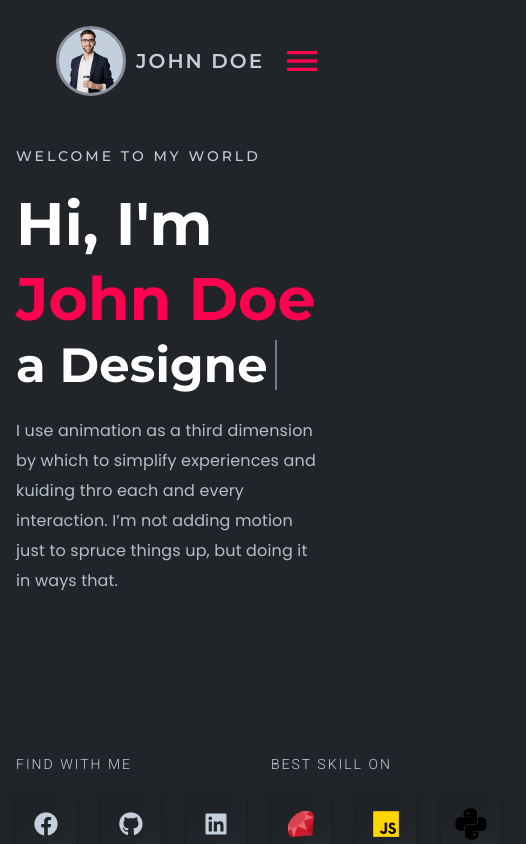
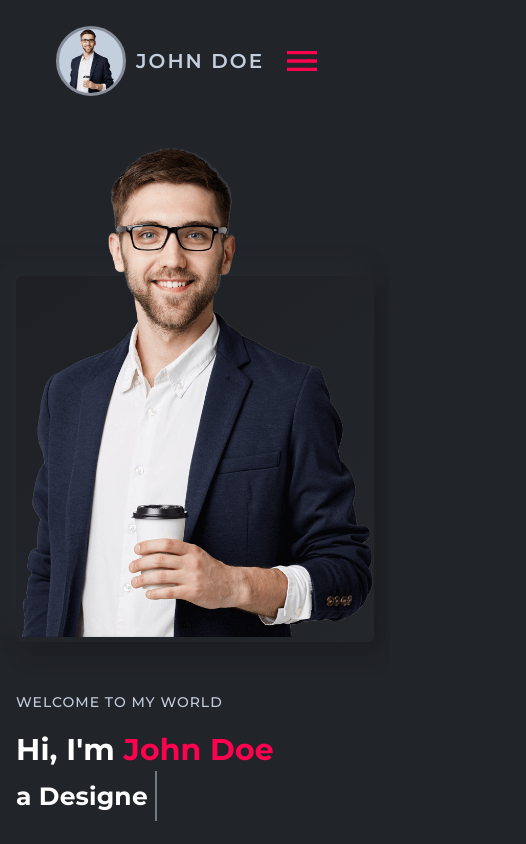
Before and after one commit to imranprof/jobs-frontend, a Next.js app: page / in a window 390 px wide. Shown: the top 844 px of the page, 526 px wide, since content can reach past the window. Built offline with nearby package versions, Linux system fonts and the light colour scheme.

Commit message:
style: make homepage responsive
- use mui default breakpoints

```diff
--- a/src/components/Home/index.js
+++ b/src/components/Home/index.js
@@ -15,13 +15,12 @@ const Home = () => {
     const expertises = profileData.expertises.map(expertise => expertise + '. ');
 
     return (
-        <div className={classes.homeWrapper}>
-            <Grid container>
-                <Grid item xs={12} sm={12} md={7} className={`${classes.homeWrapper}__left`}>
+            <Grid container className={classes.homeWrapper}>
+                <Grid item xs={12} md={7} className={`${classes.homeWrapper}__left`} >
                     <div className={`${classes.homeWrapper}__left-top`}>
-                        <span className={`${classes.homeWrapper}__headline`}>{profileData.headline}</span>
+                        <span className={`${classes.homeWrapper}__left-top__headline`}>{profileData.headline}</span>
                         <TypeWriter expertises={expertises} classes={classes}/>
-                        <p className={`${classes.homeWrapper}__bio`}>{profileData.bio}</p>
+                        <p className={`${classes.homeWrapper}__left-top__bio`}>{profileData.bio}</p>
                     </div>
                     <div className={`${classes.homeWrapper}__left-bottom`}>
                         <div>
@@ -33,7 +32,7 @@ const Home = () => {
                             </div>
                         </div>
                         <div>
-                            <span className={`${classes.homeWrapper}__left-bottom__title`}>Best skill on</span>
+                            <span className={`${classes.homeWrapper}__left-bottom__title`}>best skill on</span>
                             <div className={`${classes.homeWrapper}__left-bottom__social-links`}>
                                 {profileData.skills.map(skill =>
                                     <SKill skill={skill} key={skill.id} classes={classes}/>
@@ -42,14 +41,13 @@ const Home = () => {
                         </div>
                     </div>
 
-                </Grid>
-                <Grid item xs={12} sm={12} md={5}>
+                </Grid >
+                <Grid item xs={12} md={5}>
                     <div className={`${classes.homeWrapper}__thumbnail`}>
                         <img src={profileData.avatar} alt={profileData.name} className={`${classes.homeWrapper}__thumbnail--img`} />
                     </div>
                 </Grid>
             </Grid>
-        </div>
     );
 };
 
--- a/src/components/Home/skill.js
+++ b/src/components/Home/skill.js
@@ -4,8 +4,8 @@ import {Paper} from "@material-ui/core";
 
 const SKill = ({classes, skill}) =>  {
     return (
-            <Paper elevation={3} className={`${classes.homeWrapper}__paper`}>
-                <img className={`${classes.homeWrapper}__paper--img`} src={skill.image}/>
+            <Paper elevation={3} className={`${classes.homeWrapper}__left-bottom__social-links__paper`}>
+                <img className={`${classes.homeWrapper}__left-bottom__social-links__paper--img`} src={skill.image}/>
             </Paper>
     );
 }
--- a/src/components/Home/socialLink.js
+++ b/src/components/Home/socialLink.js
@@ -7,8 +7,8 @@ import FontAwesomeIcons from "../../../styles/FontAwesomeIcons";
 const SocialLink = ({classes, link}) =>  {
         return (
             <a href={link.url}>
-                <Paper elevation={3} className={`${classes.homeWrapper}__paper`}>
-                        <Icon className={`${classes.homeWrapper}__paper--icon ${FontAwesomeIcons[link.iconName]}`}></Icon>
+                <Paper elevation={3} className={`${classes.homeWrapper}__left-bottom__social-links__paper`}>
+                        <Icon className={`${classes.homeWrapper}__left-bottom__social-links__paper--icon ${FontAwesomeIcons[link.iconName]}`}/>
                 </Paper>
             </a>
         );
--- a/src/components/Home/style.js
+++ b/src/components/Home/style.js
@@ -1,16 +1,85 @@
 import {makeStyles} from "@material-ui/core/styles";
 
-import COLORS from "../../../styles/colors";
 import FONTS from "../../../styles/fonts";
 
 export const useStyles = makeStyles({
     homeWrapper: theme => ({
+        width: "100%",
+        display: "flex",
+        flexWrap: "wrap-reverse",
+
+        // homeWrapper left side
         '&__left': {
             display: "flex",
             flexDirection: "column",
             justifyContent: "center",
             '&-top': {
-                marginBottom: 142
+                marginBottom: 142,
+                '&__headline': {
+                    fontSize: 14,
+                    fontFamily: FONTS.primaryFont,
+                    color: theme.palette.customColor.main,
+                    letterSpacing: 3,
+                    textTransform: "uppercase",
+                    fontWeight: 500,
+                    display: "block",
+                    marginBottom: 20,
+                    // ========= Breakpoints =========
+                    [theme.breakpoints.down('xs')]: {
+                        letterSpacing: 1
+                    }
+                },
+                '&__title': {
+                    color: theme.palette.customColor.light,
+                    fontSize: 60,
+                    fontWeight: 700,
+                    fontFamily: FONTS.primaryFont,
+                    lineHeight: "75px",
+                    marginTop: 0,
+                    marginBottom: 22,
+                    '&__name': {
+                        color: theme.palette.customColor.highContrast
+                    },
+                    '&__expertise': {
+                        display: "flex",
+                        alignItems: "center",
+                        fontSize: 48,
+                        fontWeight: 700,
+                        height: 58,
+                    },
+                    '&__cursor': {
+                        borderRight: `2px solid ${theme.palette.customColor.main}`,
+                        padding: 3,
+                        height: 50,
+                        opacity: 0.5
+                    },
+                    // ========= Breakpoints =========
+                    [theme.breakpoints.down('md')]: {
+                        fontSize: 50,
+                        '&__expertise': {
+                            fontSize: 40
+                        }
+                    },
+                    [theme.breakpoints.down('xs')]: {
+                        fontSize: 30,
+                        lineHeight: "35px",
+                        '&__expertise': {
+                            fontSize: 25
+                        }
+                    }
+                },
+                '&__bio': {
+                    fontSize: 16,
+                    fontFamily: FONTS.secondaryFont,
+                    lineHeight: "30px",
+                    color: theme.palette.customColor.main,
+                    paddingRight: "16%",
+                    opacity: 0.9,
+                    // ========= Breakpoints =========
+                    [theme.breakpoints.down('sm')]: {
+                        paddingRight: 0
+                    }
+                },
             },
             '&-bottom': {
                 display: "flex",
@@ -29,15 +98,58 @@ export const useStyles = makeStyles({
                     display: "flex",
                     '& a': {
                         textDecoration: "none",
+                    },
+                    '&__paper': {
+                        display: "flex",
+                        justifyContent: "center",
+                        textAlign: "center",
+                        alignItems: "center",
+                        background: theme.palette.customBackground.gradiant.light,
+                        width: 60,
+                        height: 60,
+                        marginRight: 25,
+                        '&--icon': {
+                            color: theme.palette.customColor.main,
+                        },
+                        '&--img': {
+                            maxHeight: 34,
+                        },
+                        [theme.breakpoints.down('md')]: {
+                            width: 50,
+                            height: 50,
+                            marginRight: 20,
+                        },
+                        [theme.breakpoints.down('sm')]: {
+                            width: 60,
+                            height: 60,
+                            marginRight: 25,
+                        }
+                    },
+                },
+                // ========= Breakpoints =========
+                [theme.breakpoints.down('sm')]: {
+                    width: "100%",
+                    flexDirection: "column",
+                    '& > div:nth-of-type(1)': {
+                        marginBottom: 30
                     }
                 }
+            },
+            // ========= Breakpoints =========
+            [theme.breakpoints.down('md')]: {
+                justifyContent: "end",
+                '&-top': {
+                    marginBottom: 42,
+                },
             }
         },
+
+        // homeWrapper right side
         '&__thumbnail': {
             position: "relative",
             zIndex: 2,
             '&--img': {
-              width: "100%"
+                width: "100%"
             },
             '&::before': {
                 content: '""',
@@ -51,67 +163,12 @@ export const useStyles = makeStyles({
                 background: theme.palette.customBackground.gradiant.light,
                 boxShadow: theme.palette.customShadow.main,
                 borderRadius: 6
+            },
+            // ========= Breakpoints =========
+            [theme.breakpoints.down('sm')]: {
+                marginBottom: 50
             }
         },
-        '&__paper': {
-            display: "flex",
-            justifyContent: "center",
-            textAlign: "center",
-            alignItems: "center",
-            background: theme.palette.customBackground.gradiant.light,
-            width: 60,
-            height: 60,
-            marginRight: 25,
-            '&--icon': {
-                color: theme.palette.customColor.main,
-            },
-            '&--img': {
-                maxHeight: 34,
-            }
-        },
-        '&__headline': {
-            fontSize: 14,
-            fontFamily: FONTS.primaryFont,
-            color: theme.palette.customColor.main,
-            letterSpacing: 3,
-            textTransform: "uppercase",
-            fontWeight: 500,
-            display: "block",
-            marginBottom: 20
-        },
-        '&__title': {
-            color: theme.palette.customColor.light,
-            fontSize: 60,
-            fontWeight: 700,
-            fontFamily: FONTS.primaryFont,
-            lineHeight: "75px",
-            marginTop: 0,
-            marginBottom: 22,
-        },
-        '&__name': {
-            color: theme.palette.customColor.highContrast
-        },
-        '&__expertise': {
-            display: "flex",
-            alignItems: "center",
-            fontSize: 48,
-            fontWeight: 700,
-            height: 58
-        },
-        '&__cursor': {
-            borderRight: `2px solid ${theme.palette.customColor.main}`,
-            padding: 3,
-            height: 50,
-            opacity: 0.5
-        },
-        '&__bio': {
-            fontSize: 16,
-            fontFamily: FONTS.secondaryFont,
-            lineHeight: "30px",
-            color: theme.palette.customColor.main,
-            paddingRight: "16%",
-            opacity: 0.9
-        }
     })
 });
 
--- a/src/components/Home/typeWriter.js
+++ b/src/components/Home/typeWriter.js
@@ -7,9 +7,9 @@ import {profileData} from "../../../API/mock/profileData";
 const TypeWriter = ({expertises, classes}) => {
 
     return (
-        <h1 className={`${classes.homeWrapper}__title`}>
-            Hi, I'm <span className={`${classes.homeWrapper}__name`}>{profileData.name}</span><br/>
-            <span className={`${classes.homeWrapper}__expertise`}>
+        <h1 className={`${classes.homeWrapper}__left-top__title`}>
+            Hi, I'm <span className={`${classes.homeWrapper}__left-top__title__name`}>{profileData.name}</span><br/>
+            <span className={`${classes.homeWrapper}__left-top__title__expertise`}>
                 <span>a&nbsp;</span>
                     <Typewriter
                         options={{
@@ -22,7 +22,7 @@ const TypeWriter = ({expertises, classes}) => {
                             cursor: ""
                         }}
                     />
-                <span className={`${classes.homeWrapper}__cursor`}/>
+                <span className={`${classes.homeWrapper}__left-top__title__cursor`}/>
             </span>
         </h1>
     );
```
